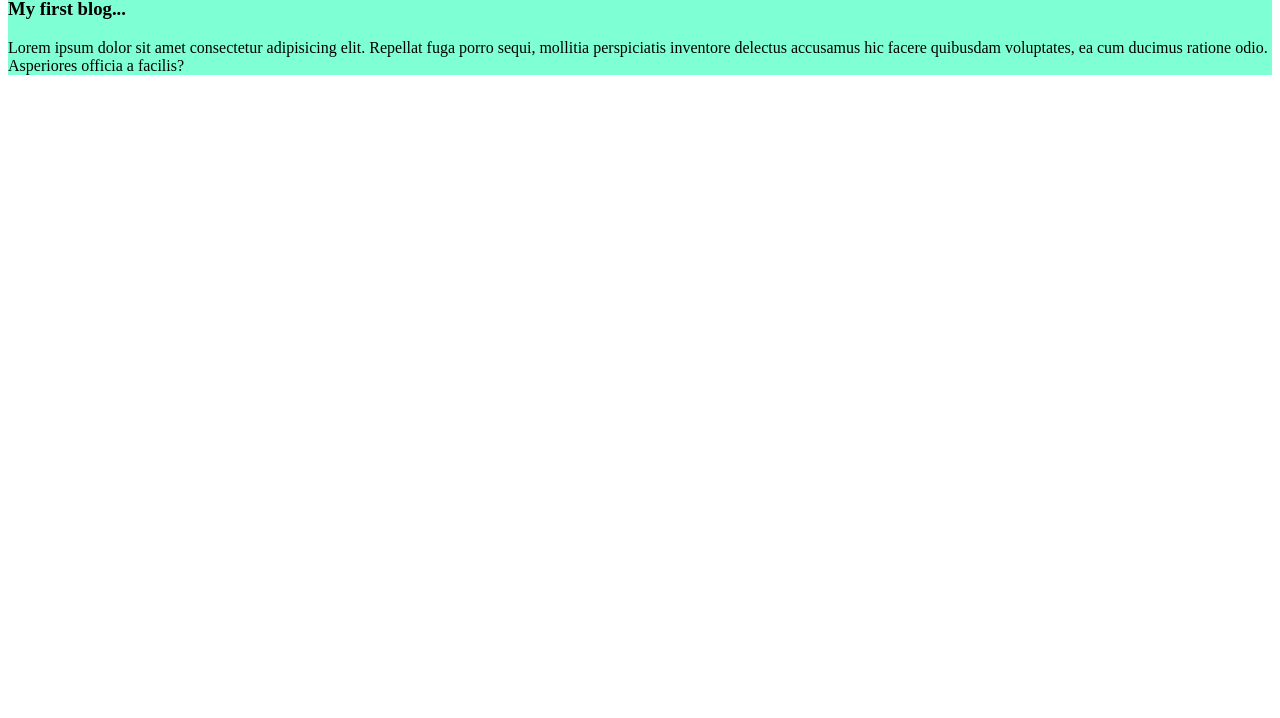
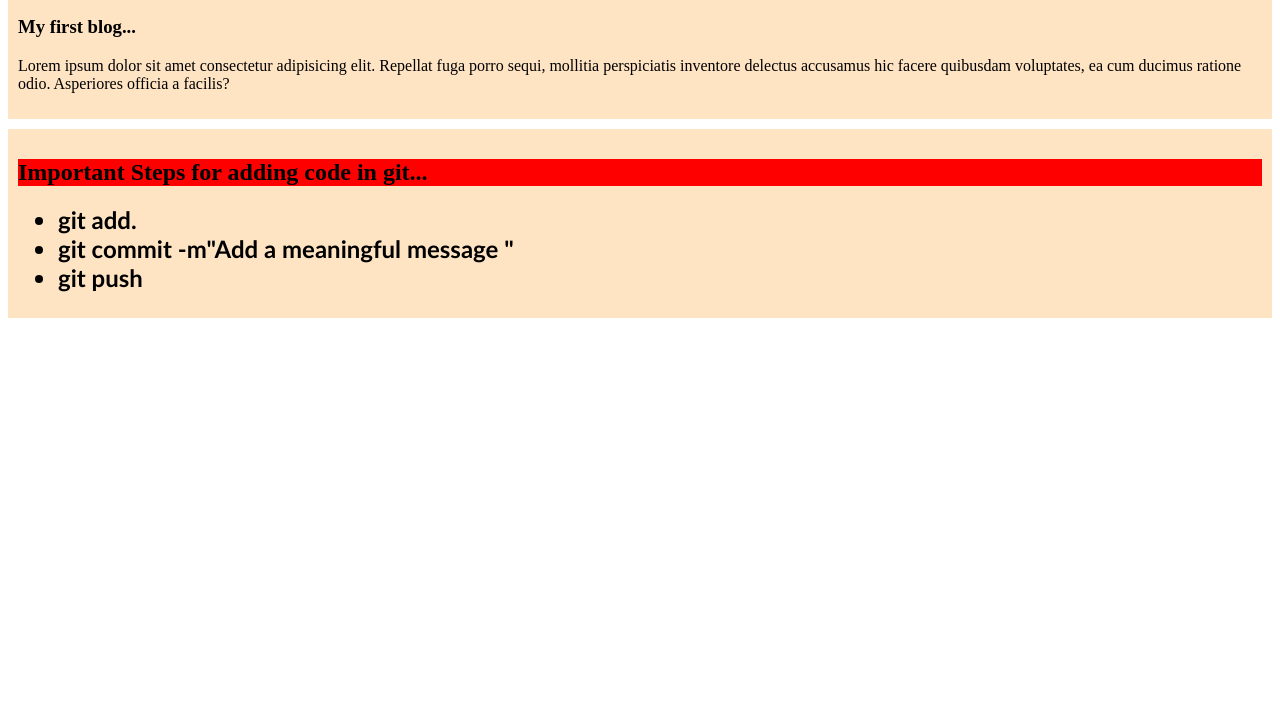
Before and after one commit to Shawon1128/simple-website, a plain HTML site: page index.html in a window 1280 px wide. Shown: the part 82-800 px from the top of the page. Drawn offline with Linux system fonts and the light colour scheme.

Commit message:
add a new style folder

```diff
--- a/index.html
+++ b/index.html
@@ -4,9 +4,10 @@
     <meta charset="UTF-8">
     <meta name="viewport" content="width=device-width, initial-scale=1.0">
     <title>My Simple Website</title>
+    <link rel="stylesheet" href="styles/design.css">
 </head>
 <body>
-    <div style="background-color: aquamarine;">
+    <div>
         <h1>Welcome to My Website!!!</h1>
         <p>
             <h3>My first blog...</h3>
@@ -15,5 +16,13 @@
             </p>
         </p>
     </div>
+    <div>
+        <h2 style="background-color: red;"> Important Steps for adding code in git...</h2>
+        <ul>
+            <li>git add. </li>
+            <li>git commit -m"Add a meaningful message "</li>
+            <li>git push</li>
+        </ul>
+    </div>
 </body>
 </html>
--- /dev/null
+++ b/styles/design.css
@@ -0,0 +1,10 @@
+div{
+    background-color: bisque;
+    padding: 10px;
+    margin-bottom: 10px;
+}
+li{
+    font-family: 'Gill Sans', 'Gill Sans MT', Calibri, 'Trebuchet MS', sans-serif;
+    font-size: x-large;
+    font-weight: bolder;
+}
```
